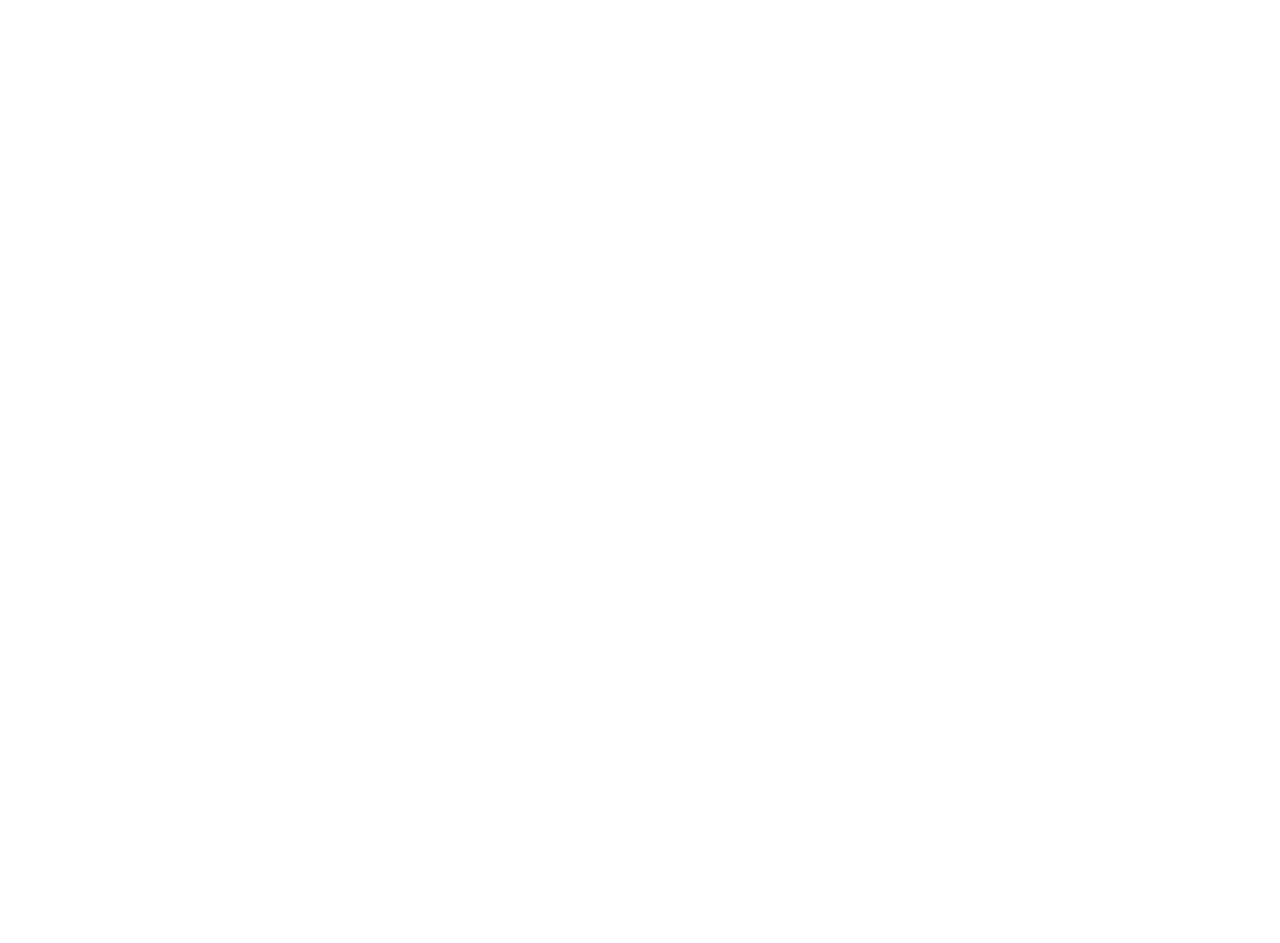
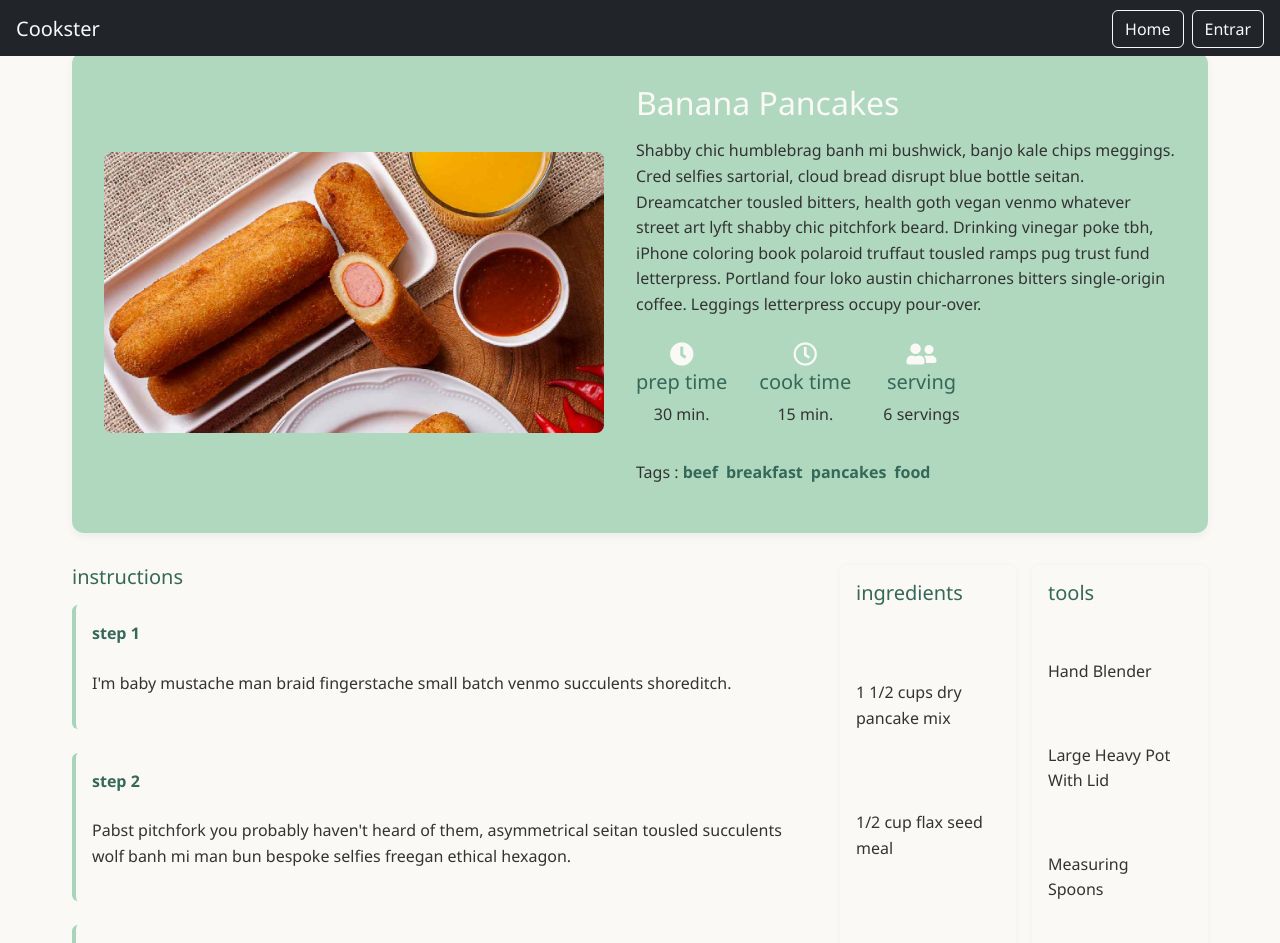
Before and after one commit to Nyfeu/Cookster, a React (Vite) app in the folder front/: page /recipe in a window 1280 px wide. Before the commit this address had no page. Shown: the top 943 px of the page. Before the commit the page ends 800 px from the top, so only its background shows below. Built offline with nearby package versions, Linux system fonts and the light colour scheme.

Commit message:
feat(recipe-page): cria a estrutura inicial da pagina de receita

```diff
--- a/front/src/App.jsx
+++ b/front/src/App.jsx
@@ -2,6 +2,7 @@
 import AuthForm from "./components/AuthForm/AuthForm"
 import LandingPage from "./components/LandingPage/LandingPage"
 import './theme.css'
+import RecipePage from './components/RecipePage/RecipePage';
 
 function App() {
 
@@ -10,6 +11,7 @@
       <Routes>
         <Route path="/" element={<LandingPage/>}/>
         <Route path="/login" element={<AuthForm />} />
+        <Route path="/recipe" element={<RecipePage />} />
       </Routes>
     </Router>
   )
--- /dev/null
+++ b/front/src/components/RecipePage/RecipePage.css
@@ -0,0 +1,173 @@
+/* Base Reset */
+* {
+    box-sizing: border-box;
+    margin: 0;
+    padding: 0;
+  }
+
+  body {
+    font-family: 'Segoe UI', Tahoma, Geneva, Verdana, sans-serif;
+    background-color: var(--accent-color);
+    color: #333;
+    line-height: 1.6;
+  }
+
+  .nav {
+    margin-bottom: 20px;
+  }
+
+  /* Layout da página */
+  .page {
+    padding: 2rem;
+    max-width: 1200px;
+    margin: 0 auto;
+  }
+
+  .recipe-page {
+    display: flex;
+    flex-direction: column;
+    gap: 2rem;
+  }
+
+  /* Seção principal */
+  .recipe-hero {
+    display: flex;
+    flex-wrap: wrap;
+    gap: 2rem;
+    align-items: center;
+    background-color: rgba(168, 213, 186, 0.9);
+    padding: 2rem;
+    border-radius: 12px;
+    box-shadow: 0 4px 10px rgba(0, 0, 0, 0.05);
+  }
+
+  .recipe-hero-img {
+    width: 100%;
+    max-width: 500px;
+    border-radius: 8px;
+    object-fit: cover;
+  }
+
+  .recipe-info {
+    flex: 1;
+  }
+
+  .recipe-info h2 {
+    font-size: 2rem;
+    color: var(--accent-color);
+    margin-bottom: 1rem;
+  }
+
+  .recipe-info p {
+    margin-bottom: 1rem;
+    color: #333;
+  }
+
+  /* Ícones de receita */
+  .recipe-icons {
+    display: flex;
+    gap: 2rem;
+    margin-top: 1.5rem;
+    margin-bottom: 1rem;
+  }
+
+  .recipe-icons article {
+    text-align: center;
+  }
+
+  .recipe-icons i {
+    font-size: 1.5rem;
+    color: var(--accent-color);
+  }
+
+  .recipe-icons h5 {
+    color: var(--secondary-color);
+  }
+
+  .recipe-tags a {
+    margin-right: 0.5rem;
+    color: var(--secondary-color);
+    text-decoration: none;
+    font-weight: bold;
+  }
+
+  .recipe-tags a:hover {
+    text-decoration: underline;
+  }
+
+  /* Conteúdo da receita */
+  .recipe-content {
+    display: grid;
+    grid-template-columns: 2fr 1fr;
+    gap: 2rem;
+  }
+
+  .recipe-content article h4 {
+    font-size: 1.25rem;
+    margin-bottom: 1rem;
+    color: var(--secondary-color);
+  }
+
+  /* Instruções */
+  .single-instruction {
+    margin-bottom: 1.5rem;
+    background: var(--accent-color);
+    padding: 1rem;
+    border-left: 4px solid var(--primary-color);
+    border-radius: 6px;
+  }
+
+  .single-instruction header {
+    display: flex;
+    justify-content: space-between;
+    align-items: center;
+    margin-bottom: 0.5rem;
+  }
+
+  .single-instruction header p {
+    font-weight: bold;
+    color: var(--secondary-color);
+  }
+
+  /* Ingredientes e ferramentas */
+  .second-column > div {
+    background: var(--accent-color);
+    padding: 1rem;
+    margin-bottom: 1rem;
+    border-radius: 6px;
+    box-shadow: 0 1px 5px rgba(0, 0, 0, 0.05);
+    display: flex;
+    flex-wrap: wrap;
+  }
+
+
+  .single-ingredient,
+  .single-tool {
+    display: inline-block;
+    margin-right: 1rem;
+    padding: 0.25rem 0;
+    color: #333;
+    border-bottom: none; /* remove a linha separadora, já que agora está lado a lado */
+  }
+
+
+
+  /* Responsivo */
+  @media (max-width: 768px) {
+    .recipe-hero {
+      flex-direction: column;
+    }
+
+    .recipe-content {
+      grid-template-columns: 1fr;
+    }
+  }
+  .second-column {
+    display: flex;
+    justify-content: space-between;
+    gap: 1rem;
+  }
+
+  .second-column > div {
+    flex: 1;
+  }
--- /dev/null
+++ b/front/src/components/RecipePage/RecipePage.jsx
@@ -0,0 +1,123 @@
+import React, { Component } from 'react'
+import './RecipePage.css'
+import NavBar from '../NavBar'
+
+export default class RecipePage extends Component {
+  render() {
+    return (
+        <div>
+            <div className="nav">
+            <NavBar />
+            </div>
+
+        {/* main content */}
+        <main className="page">
+          <div className="recipe-page">
+            <section className="recipe-hero">
+              <img
+                src="./receitas-salsicha.jpg"
+                className="img recipe-hero-img"
+                alt="recipe"
+              />
+              <article className="recipe-info">
+                <h2>Banana Pancakes</h2>
+                <p>
+                  Shabby chic humblebrag banh mi bushwick, banjo kale chips
+                  meggings. Cred selfies sartorial, cloud bread disrupt blue bottle
+                  seitan. Dreamcatcher tousled bitters, health goth vegan venmo
+                  whatever street art lyft shabby chic pitchfork beard. Drinking
+                  vinegar poke tbh, iPhone coloring book polaroid truffaut tousled
+                  ramps pug trust fund letterpress. Portland four loko austin
+                  chicharrones bitters single-origin coffee. Leggings letterpress
+                  occupy pour-over.
+                </p>
+                <div className="recipe-icons">
+                  <article>
+                    <i className="fas fa-clock"></i>
+                    <h5>prep time</h5>
+                    <p>30 min.</p>
+                  </article>
+                  <article>
+                    <i className="far fa-clock"></i>
+                    <h5>cook time</h5>
+                    <p>15 min.</p>
+                  </article>
+                  <article>
+                    <i className="fas fa-user-friends"></i>
+                    <h5>serving</h5>
+                    <p>6 servings</p>
+                  </article>
+                </div>
+                <p className="recipe-tags">
+                  Tags : <a href="tag-template.html">beef</a>
+                  <a href="tag-template.html">breakfast</a>
+                  <a href="tag-template.html">pancakes</a>
+                  <a href="tag-template.html">food</a>
+                </p>
+              </article>
+            </section>
+
+            {/* content */}
+            <section className="recipe-content">
+              <article>
+                <h4>instructions</h4>
+                {/* single instruction */}
+                <div className="single-instruction">
+                  <header>
+                    <p>step 1</p>
+                    <div></div>
+                  </header>
+                  <p>
+                    I'm baby mustache man braid fingerstache small batch venmo
+                    succulents shoreditch.
+                  </p>
+                </div>
+
+                {/* single instruction */}
+                <div className="single-instruction">
+                  <header>
+                    <p>step 2</p>
+                    <div></div>
+                  </header>
+                  <p>
+                    Pabst pitchfork you probably haven't heard of them, asymmetrical
+                    seitan tousled succulents wolf banh mi man bun bespoke selfies
+                    freegan ethical hexagon.
+                  </p>
+                </div>
+
+                {/* single instruction */}
+                <div className="single-instruction">
+                  <header>
+                    <p>step 3</p>
+                    <div></div>
+                  </header>
+                  <p>
+                    Polaroid iPhone bitters chambray. Cornhole swag kombucha
+                    live-edge.
+                  </p>
+                </div>
+              </article>
+              <article className="second-column">
+                <div>
+                  <h4>ingredients</h4>
+                  <p className="single-ingredient">1 1/2 cups dry pancake mix</p>
+                  <p className="single-ingredient">1/2 cup flax seed meal</p>
+                  <p className="single-ingredient">1 cup skim milk</p>
+                </div>
+                <div>
+                  <h4>tools</h4>
+                  <p className="single-tool">Hand Blender</p>
+                  <p className="single-tool">Large Heavy Pot With Lid</p>
+                  <p className="single-tool">Measuring Spoons</p>
+                  <p className="single-tool">Measuring Cups</p>
+                </div>
+              </article>
+            </section>
+          </div>
+        </main>
+
+      </div>
+    )
+  }
+}
```
Also changed, not shown: front/public/receitas-salsicha.jpg (added).
